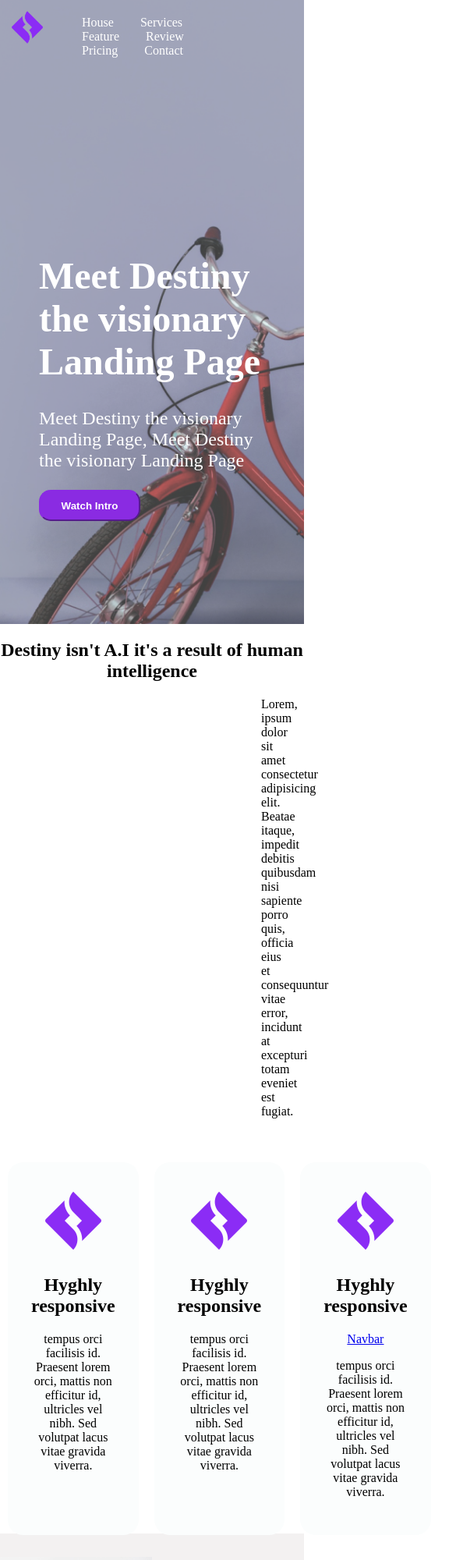
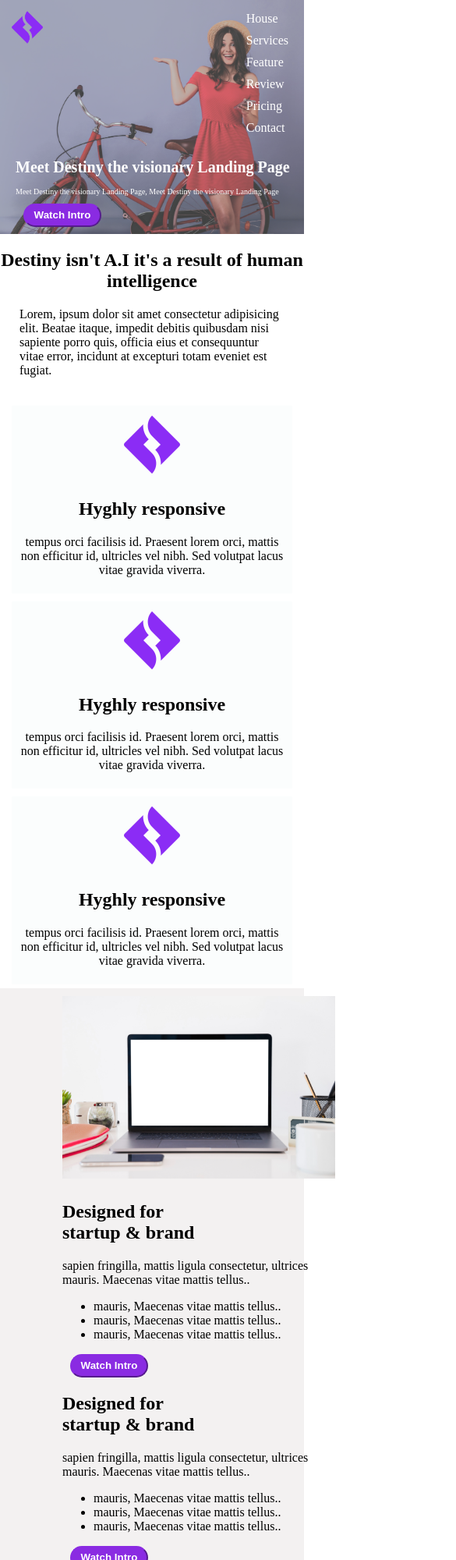
Before and after one commit to Andre-237/Mon-site, a plain HTML site: page index.html in a window 390 px wide. Shown: the top 2000 px of the page at 78% size, 585 px wide, since content can reach past the window. Drawn offline with Linux system fonts and the light colour scheme.

Commit message:
deuxième commit

```diff
--- a/index.html
+++ b/index.html
@@ -13,7 +13,7 @@
         <div class="hero">
             <div class="head">
                 <img src="Jira.png" alt="logo" class="logo">
-                <nav>
+                <nav class="navbar">
                     <a href="#" class="menu">House</a>
                     <a href="#" class="menu">Services</a>
                     <a href="#" class="menu">Feature</a>
@@ -26,12 +26,12 @@
                 <h1>Meet Destiny the visionary Landing Page</h1>
                 <p>Meet Destiny the visionary Landing Page, Meet Destiny the visionary Landing Page</p>
             </div>
-            <button type="submit" class="btn"><b>Watch Intro</b></button>
+            <button type="submit" class="btn">Watch Intro</button>
         </div>
     </header>
-    <div class="mini_para">
-        <h2>Destiny isn't A.I it's a result of human intelligence</h2>
-        <p>Lorem, ipsum dolor sit amet consectetur adipisicing elit. Beatae itaque, impedit debitis quibusdam nisi sapiente porro quis, officia eius et consequuntur vitae error, incidunt at excepturi totam eveniet est fugiat.</p>
+    <div>
+        <h2 class="mini_para">Destiny isn't A.I it's a result of human intelligence</h2>
+        <p class="mini_para_p">Lorem, ipsum dolor sit amet consectetur adipisicing elit. Beatae itaque, impedit debitis quibusdam nisi sapiente porro quis, officia eius et consequuntur vitae error, incidunt at excepturi totam eveniet est fugiat.</p>
     </div>
     <div class="first">
         <div class="content-div">
@@ -47,7 +47,6 @@
         <div class="content-div">
             <img src="Jira.png" alt="Iamge3">
             <h2>Hyghly responsive</h2>
-            <a href="navbar.html">Navbar</a>
             <p>tempus orci facilisis id. Praesent lorem orci, mattis non efficitur id, ultricles vel nibh. Sed volutpat lacus vitae gravida viverra.</p>
         </div>
     </div><br>
@@ -64,10 +63,10 @@
                     <li>mauris, Maecenas vitae mattis tellus..</li>
                     <li>mauris, Maecenas vitae mattis tellus..</li>
                 </ul>
-                <button type="submit" class="btn"><b>Watch Intro</b></button>
+                <button type="submit" class="btn_n"><b>Watch Intro</b></button>
             </div>
         </div>
-        <footer class="second-second">
+        <div class="second-second">
             <div class="second">
                 <h2 class="second-para-titre">Designed for startup & brand</h2>
                 <p class="second-para">sapien fringilla, mattis ligula consectetur, ultrices mauris. Maecenas vitae mattis tellus..</p>
@@ -76,13 +75,12 @@
                     <li>mauris, Maecenas vitae mattis tellus..</li>
                     <li>mauris, Maecenas vitae mattis tellus..</li>
                 </ul>
-                <button type="submit" class="btn"><b>Watch Intro</b></button>
+                <button type="submit" class="btn_n"><b>Watch Intro</b></button>
             </div>
             <div class="second">
-                <img src="imag2.png" alt="Ordinateur" class="ordi">
+                <img src="imag2.png" alt="Ordinateur" class="ordi2">
             </div>
-
-        </footer>
+        </div>
     </div>
 
 
--- a/style.css
+++ b/style.css
@@ -18,12 +18,13 @@ body {
         /*position: fixed;*/
     }
 
-nav {
+    .navbar {
         margin: 20px;
         padding-right: 50px;
+        overflow: hidden;
     }
 
-nav>a {
+    .navbar a {
         padding: 15px;
         text-decoration: none;
         color: white;
@@ -42,11 +43,11 @@ nav>a {
     }
 
     .para {
-    width: 300px;
+        width: 500px;
         margin-top: 200px;
         margin-left: 50px;
         color: white;
-    font-size: x-large
+        font-size: x-large;
     }
 
     .btn {
@@ -57,15 +58,27 @@ nav>a {
         height: 40px;
         border-radius: 15px;
         border-color: blueviolet;
+        font-weight: bold;
+    }
+
+    .btn_n {
+        margin-left: 10px;
+        background-color: blueviolet;
+        color: white;
+        width: 100px;
+        height: 30px;
+        border-radius: 15px;
+        border-color: blueviolet;
+        font-weight: bold;
     }
 
     .mini_para {
         text-align: center;
     }
 
-.mini_para>p {
-    margin-left: 335px;
-    margin-right: 335px;
+    .mini_para_p {
+        margin-left: 325px;
+        margin-right: 325px;
     }
 
     .first {
@@ -95,8 +108,14 @@ nav>a {
         width: 500px;
     }
 
+    .ordi2 {
+        width: 500px;
+        position: relative;
+        bottom: 30px;
+    }
+
     .second-para-titre {
-    width: 300px;
+        width: 200px;
     }
 
     .second-para {
@@ -112,111 +131,119 @@ li {
         justify-content: center;
         gap: 200px;
         position: relative;
-    top: 70px;
+        top: 30px;
+        left: 100px;
     }
 
     .footer {
         background-color: rgb(243, 241, 241);
+        position: relative;
+        top: 5px;
     }
 
-
-/*li.special {
-    color: orange;
+    @media screen and (max-width: 500px) {
+        .navbar a {
+            float: none;
+            display: block;
+            text-align: left;
+            padding: 5px;
+        }
+        .navbar {
+            margin: 10px;
+            padding-right: 5px;
+        }
+        .hero {
+            background-image: url("imag1.png");
+            background-size: cover;
+            height: 300px;
+            display: flex;
+            flex-direction: column;
+            background-repeat: no-repeat;
+        }
+        .head {
+            display: inline-flex;
+            justify-content: space-between;
+            /*position: fixed;*/
+        }
+        .para {
+            width: 500px;
+            margin-top: 2px;
+            margin-left: 20px;
+            color: white;
+            font-size: 10px;
+        }
+        .btn {
+            margin-left: 30px;
+            background-color: blueviolet;
+            color: white;
+            width: 100px;
+            height: 30px;
+            border-radius: 15px;
+            border-color: blueviolet;
             font-weight: bold;
         }
-
-li.special,
-span.special {
-    color: orange;
+        .btn_n {
+            margin-left: 10px;
+            background-color: blueviolet;
+            color: white;
+            width: 100px;
+            height: 30px;
+            border-radius: 15px;
+            border-color: blueviolet;
             font-weight: bold;
         }
-
-a:link {
-    color: pink;
+        .mini_para {
+            text-align: center;
         }
-
-a:visited {
-    color: green;
+        .mini_para_p {
+            margin-left: 25px;
+            margin-right: 25px;
         }
-
-a:hover {
-    text-decoration: none;
+        .first {
+            display: inline-block;
+            justify-content: space-between;
+            position: relative;
+            top: 10px;
         }
-
-.exemple-bloc {
-    display: block;
-    background-color: lightblue;
-    padding: 10px;
+        .content-div {
+            /* text-align: center; */
+            margin-left: 15px;
+            margin-right: 15px;
+            padding: 5px;
+            background-color: rgb(251, 253, 253);
+            border-radius: 2px;
         }
-
-.exemple-inline {
-    display: inline;
-    background-color: lightgreen;
-    padding: 5px;
+        .first-second {
+            display: grid;
+            justify-content: space-between;
+            gap: 5px;
+            position: relative;
+            top: 10px;
+            left: 80px;
         }
-
-.exemple-inline-bloc {
-    display: inline-block;
-    width: 100px;
-    height: 100px;
-    background-color: lightcoral;
-    margin-right: 10px;
+        .ordi {
+            width: 350px;
         }
-
-.exemple-none {
-    display: none;
+        .ordi2 {
+            width: 350px;
+            position: relative;
+            bottom: 10px;
         }
-
-.exemple-flex {
-    display: flex;
-    /* justify-content: space-around; */
-
-
-/*   gap: 10px;
-    background-color: lightyellow;
+        .second-para-titre {
+            width: 200px;
         }
-
-.exemple-flex div {
-    padding: 10px;
-    background-color: lightblue;
+        .second-para {
+            width: 350px;
         }
-
-.exemple-grid {
+        li {
+            list-style: disc;
+        }
+        .second-second {
             display: grid;
-    grid-template-columns: 1fr 1fr 1fr;
-    gap: 10px;
-    background-color: lightgray;
+            justify-content: space-between;
+            gap: 20px;
+            position: relative;
+            top: 10px;
+            left: 80px;
         }
-
-.exemple-grid div {
-    padding: 15px;
-    background-color: lightblue;
     }
-
-.exemple-table {
-    display: table;
-    width: 100%;
-    background-color: lightgray;
-}
-
-.exemple-table-row {
-    display: table-row;
-}
-
-.exemple-table-cell {
-    display: table-cell;
-    padding: 5px;
-    background-color: rgb(20, 161, 207);
-}
-
-
-/*position:fixed(l'élément reste fixe sur la page)
-background-size:cover (c'est pour couvrir tout l'arrière plan
-git clone ensuite*/
-
-
-/*.exemple {
-    position: fixed;
-    top: 20px;
-    left: 30px;
-}*/
```
Lines whose indentation alone changed are shown as unchanged.
